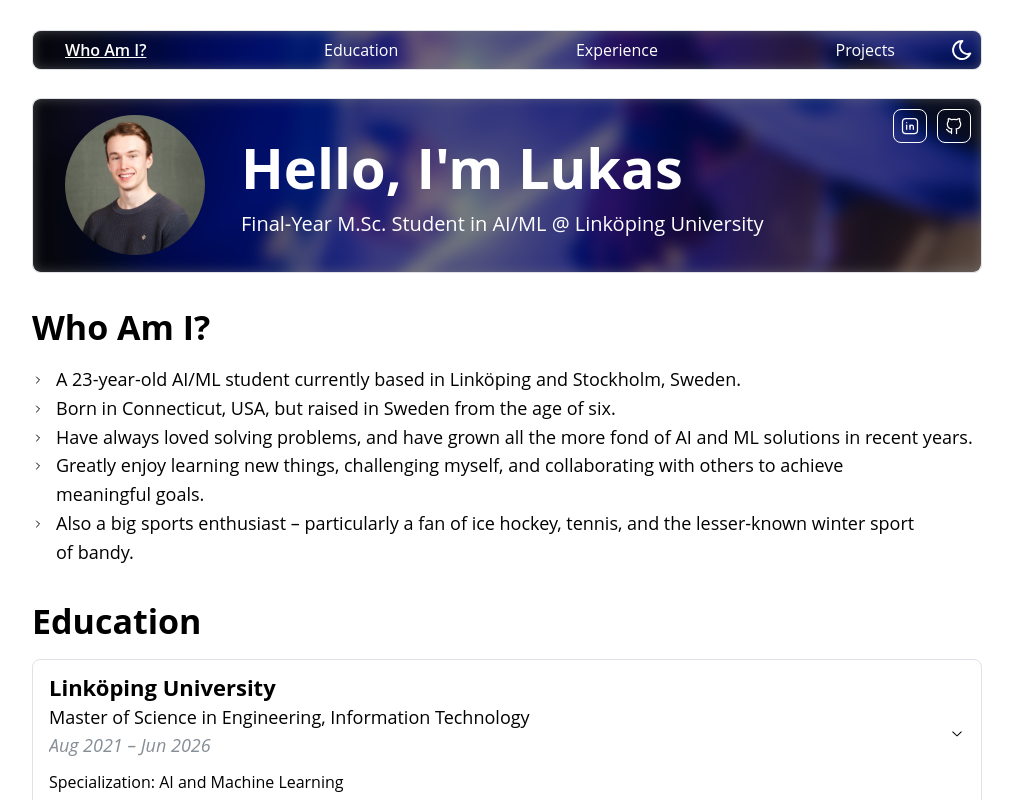
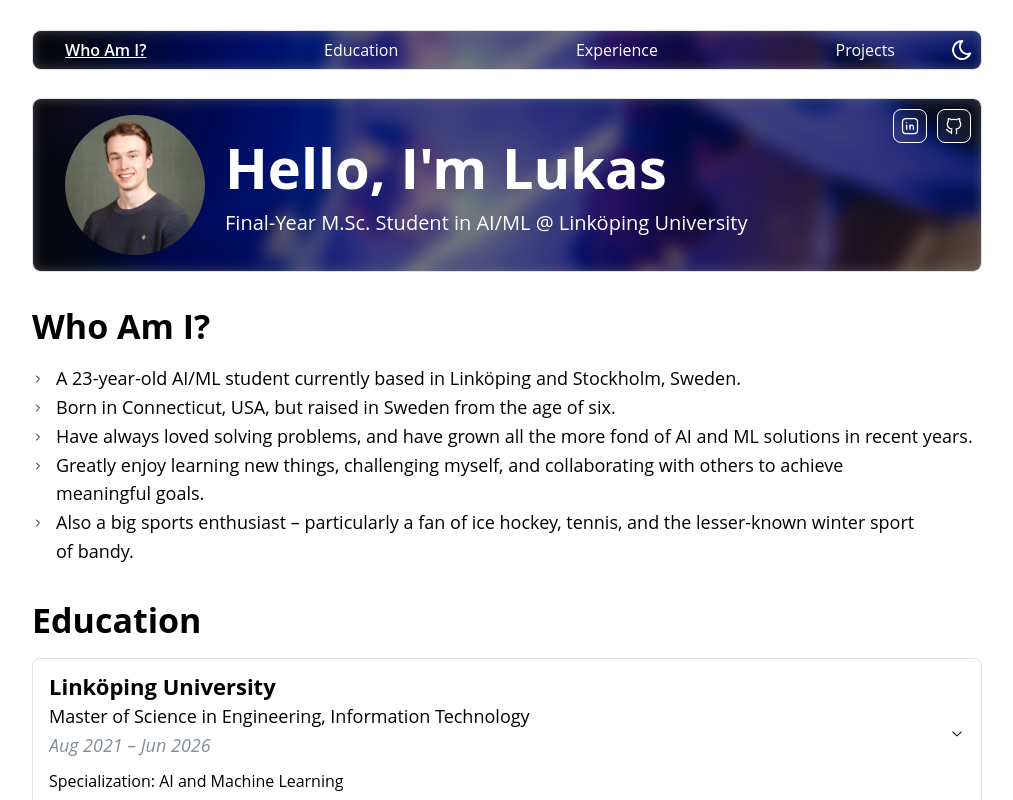
Before and after one commit to LukasIngemarsson/lukasingemarsson.github.io, a React (Vite) app in the folder personal-website/: page /#whoami in a window 1280 px wide. Shown: the top 800 px of the page, without its empty margins (133-1146 px from the left). Built offline with nearby package versions, Linux system fonts and the light colour scheme.

Commit message:
banner fixes, resizing + icons

```diff
--- a/personal-website/src/components/Banner.tsx
+++ b/personal-website/src/components/Banner.tsx
@@ -25,11 +25,11 @@ function Banner() {
           py={isMobile ? 0 : "md"}
         >
           <Image radius="50%" src={portrait} h={140} w={140} visibleFrom="sm" />
-          <Stack gap={3} p="md" ta="left">
+          <Stack gap={3} p={isMobile ? "md" : 0} ta="left">
             <Title c="white" size={isMobile ? "3rem" : "3.5rem"}>
               {!isMobile && "Hello, "}I'm Lukas
             </Title>
-            <Text c="white" size="xl">
+            <Text c="white" size="xl" style={{ textWrap: "pretty" }}>
               Final-Year M.Sc. Student in AI/ML @ Linköping University
             </Text>
           </Stack>
--- a/personal-website/src/components/SocialIcon.tsx
+++ b/personal-website/src/components/SocialIcon.tsx
@@ -5,7 +5,7 @@ import type { ReactNode } from "react";
 type Props = ActionIconProps & { href: string; children: ReactNode };
 
 function SocialIcon({ href, children, ...actionIconProps }: Props) {
-  const { variant = "outline", ...restActionIconProps } = actionIconProps;
+  const { variant = "light", ...restActionIconProps } = actionIconProps;
 
   return (
     <ActionIcon
```
